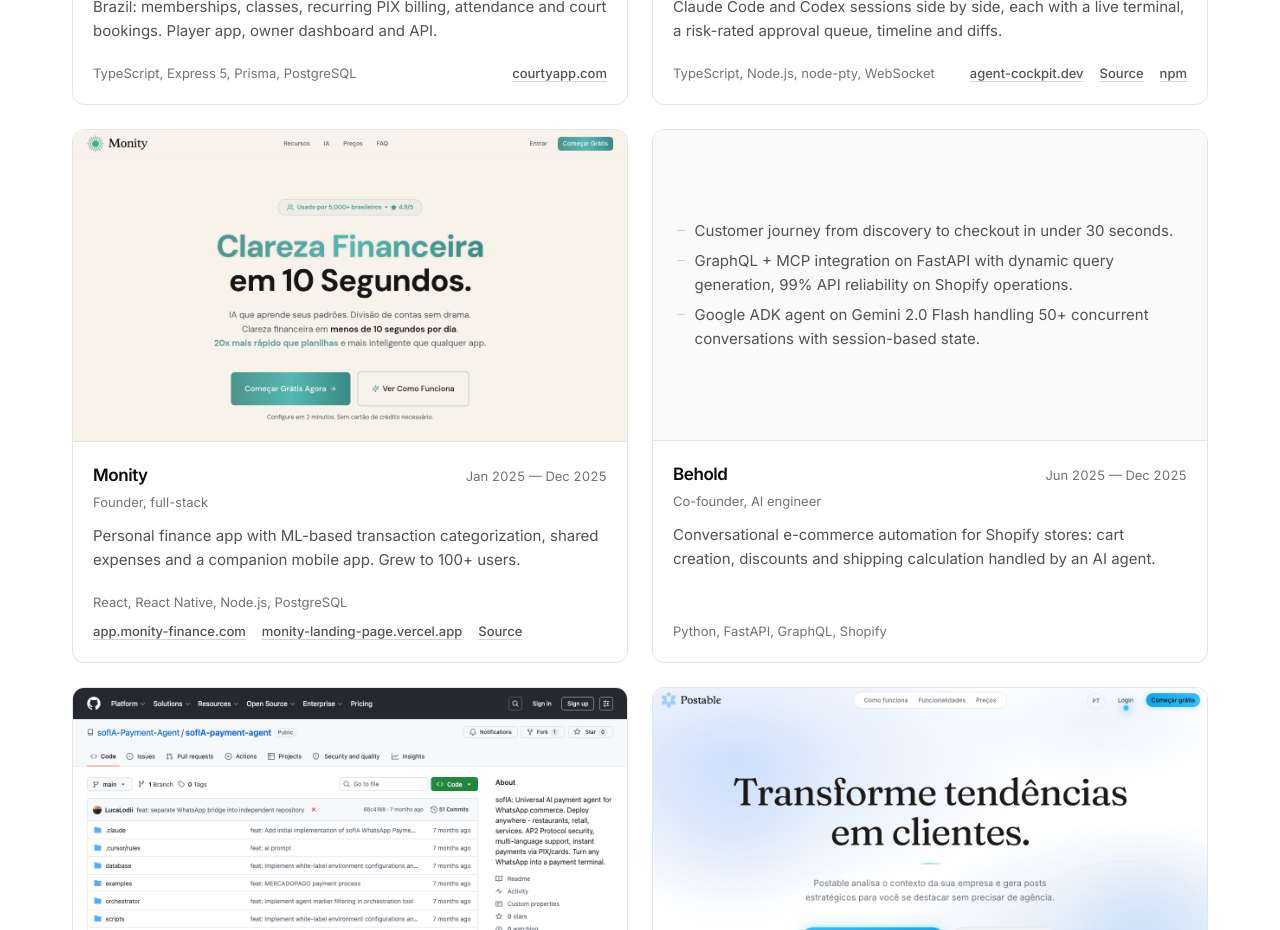
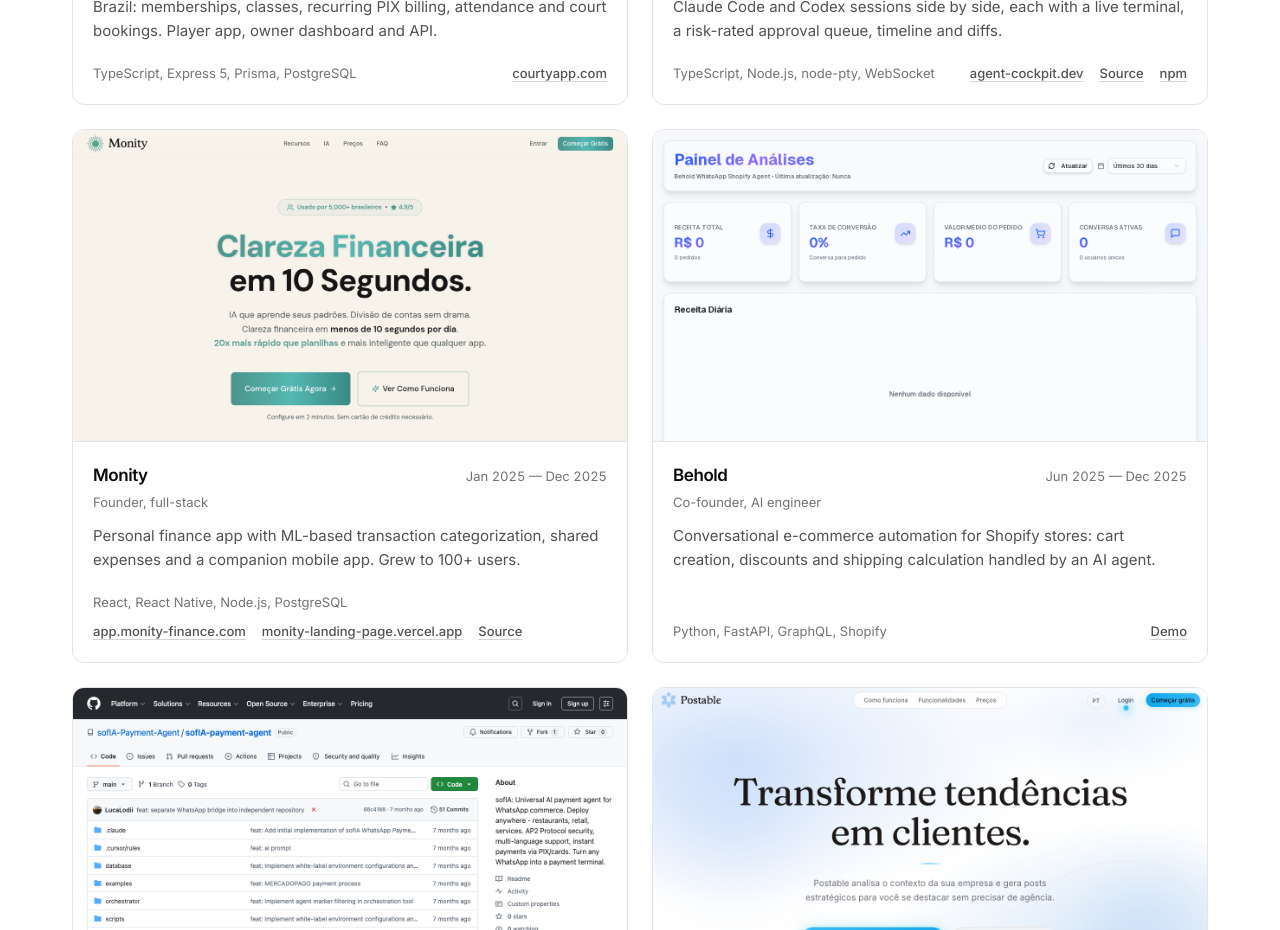
Before and after one commit to leo-stuart/portfolio, a Next.js app in the folder site/: page / in a window 1280 px wide. Shown: the part 2920-3850 px from the top of the page. Built offline with nearby package versions, Linux system fonts and the light colour scheme.

Commit message:
fix(projects): image-less card fallback and add Behold demo screenshot

```diff
--- a/site/src/components/Projects.tsx
+++ b/site/src/components/Projects.tsx
@@ -39,9 +39,15 @@
                   />
                 </a>
               ) : (
-                <div className="flex aspect-[16/9] flex-col justify-center border-b hairline bg-panel p-6">
-                  <Bullets items={p.highlights} />
-                </div>
+                <a
+                  href={primary?.href}
+                  target="_blank"
+                  rel="noopener noreferrer"
+                  aria-label={p.name}
+                  className="flex aspect-[16/9] items-center justify-center border-b hairline bg-panel p-6"
+                >
+                  <span className="text-2xl font-semibold tracking-tight text-dim">{p.name}</span>
+                </a>
               )}
 
               <div className="flex flex-1 flex-col p-5">
@@ -51,6 +57,11 @@
                 </div>
                 <p className="mt-0.5 text-[13px] text-dim">{p.role}</p>
                 <p className="mt-3 text-[15px] leading-6 text-muted">{p.summary}</p>
+                {!p.image && p.highlights.length > 0 && (
+                  <div className="mt-4">
+                    <Bullets items={p.highlights} />
+                  </div>
+                )}
 
                 <div className="mt-auto flex flex-wrap items-baseline justify-between gap-x-6 gap-y-2 pt-5 text-[13px]">
                   <p className="text-dim">{p.tech.slice(0, 4).join(', ')}</p>
--- a/site/src/data/content.ts
+++ b/site/src/data/content.ts
@@ -126,6 +126,7 @@
     { label: 'Site', href: 'https://thepostable.com' },
     { label: 'Source', href: 'https://github.com/postable-org/postable' },
   ],
+  behold: [{ label: 'Demo', href: 'https://behold-bi-dashboard.vercel.app' }],
   algoflow: [
     { label: 'App', href: 'https://app.thealgoflow.com' },
     { label: 'Site', href: 'https://thealgoflow.com' },
@@ -300,7 +301,8 @@
             'Google ADK agent on Gemini 2.0 Flash handling 50+ concurrent conversations with session-based state.',
           ],
           tech: TECH.behold,
-          links: [],
+          links: PROJECT_LINKS.behold,
+          image: '/projects/behold.png',
         },
         {
           name: 'sofIA',
@@ -524,7 +526,8 @@
             'Agente em Google ADK com Gemini 2.0 Flash atendendo 50+ conversas simultâneas com estado por sessão.',
           ],
           tech: TECH.behold,
-          links: [],
+          links: PROJECT_LINKS.behold,
+          image: '/projects/behold.png',
         },
         {
           name: 'sofIA',
```
Also changed, not shown: site/public/projects/behold.png (added).
